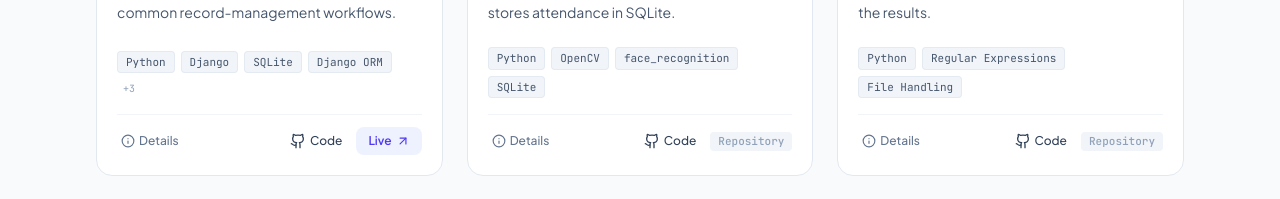
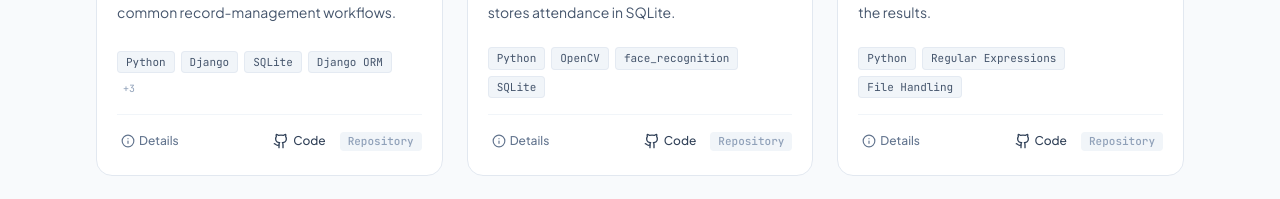
Before and after one commit to Rudra0075-ms/portfolio, a React (Vite) app in the folder rudra-madhab-sahoo---portfolio/: page / in a window 1280 px wide. Shown: the part 3880-4079 px from the top of the page. Built offline with nearby package versions, Linux system fonts and the light colour scheme.

Commit message:
Remove outdated demo link and stale secondary email

```diff
--- a/rudra-madhab-sahoo---portfolio/src/data/portfolioData.ts
+++ b/rudra-madhab-sahoo---portfolio/src/data/portfolioData.ts
@@ -11,7 +11,6 @@ export const profileData: ProfileData = {
   location: 'Bhubaneswar, Odisha, India',
   email: 'sahoorudramadhab2007@gmail.com',
   phone: '+91 78478 98352',
-  secondaryEmail: 'msrudra0075@gmail.com',
   socials: {
     github: 'https://github.com/Rudra0075-ms',
     linkedin: 'https://www.linkedin.com/in/rudra-madhab-sahoo-rms007/',
@@ -106,7 +105,7 @@ export const projectsData: Project[] = [
     fullDescription: 'Built a full-stack student management application using Django, SQLite and frontend technologies. The application includes session-based user authentication, student CRUD operations, search, sorting, pagination, server-side validation and CSRF protection.',
     technologies: ['Python', 'Django', 'SQLite', 'Django ORM', 'HTML5', 'CSS3', 'Bootstrap'],
     githubUrl: 'https://github.com/Rudra0075-ms/Student_Management_System',
-    liveUrl: 'https://student-management-system-inky.vercel.app/',
+    liveUrl: null,
     status: 'completed',
     highlights: 'Backend-focused project with authentication and database operations',
     features: ['User signup, login and logout', 'Protected application pages and session-based authentication', 'Create, view, update and delete student records', 'Search, sorting and pagination', 'Django ORM, server-side validation and CSRF protection']
```
